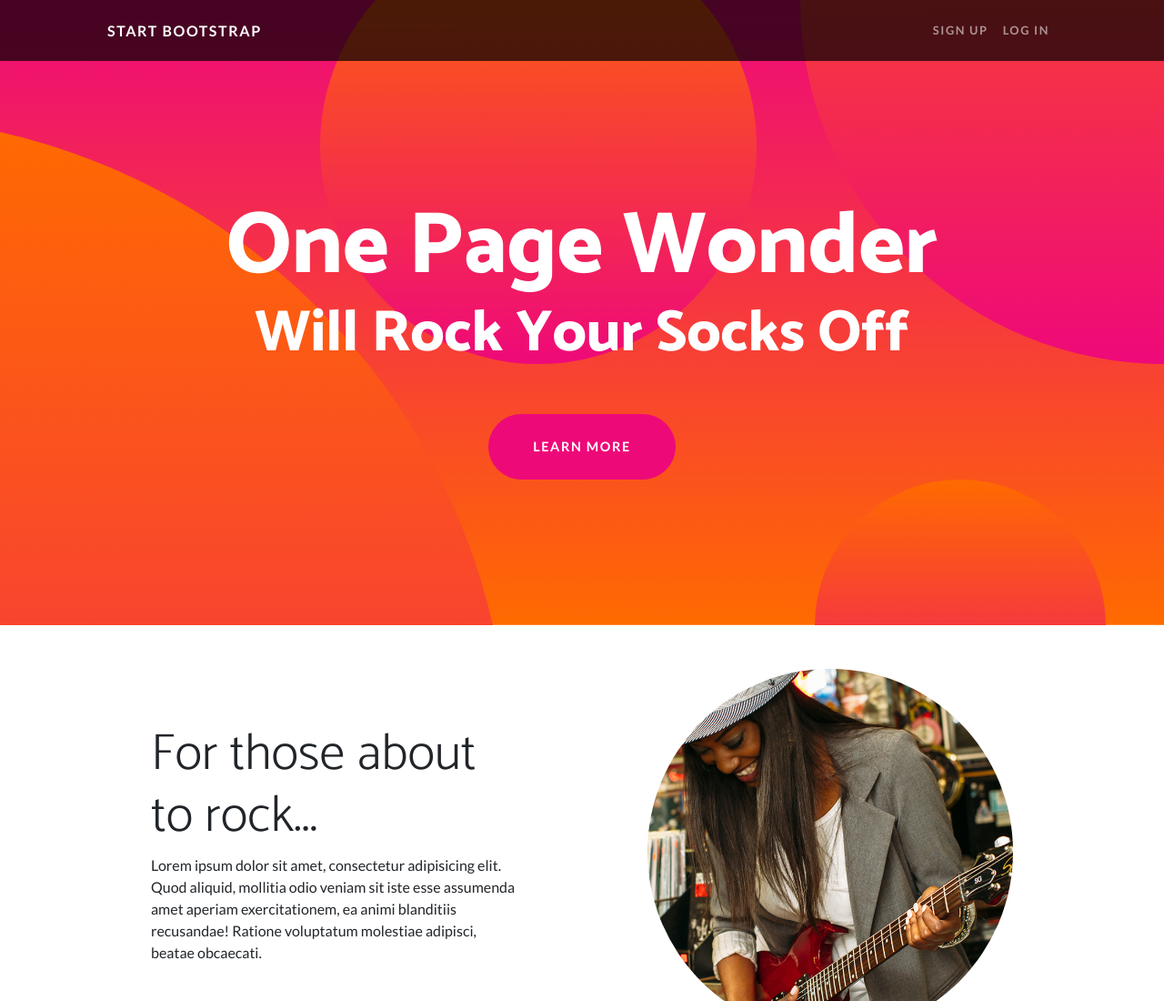
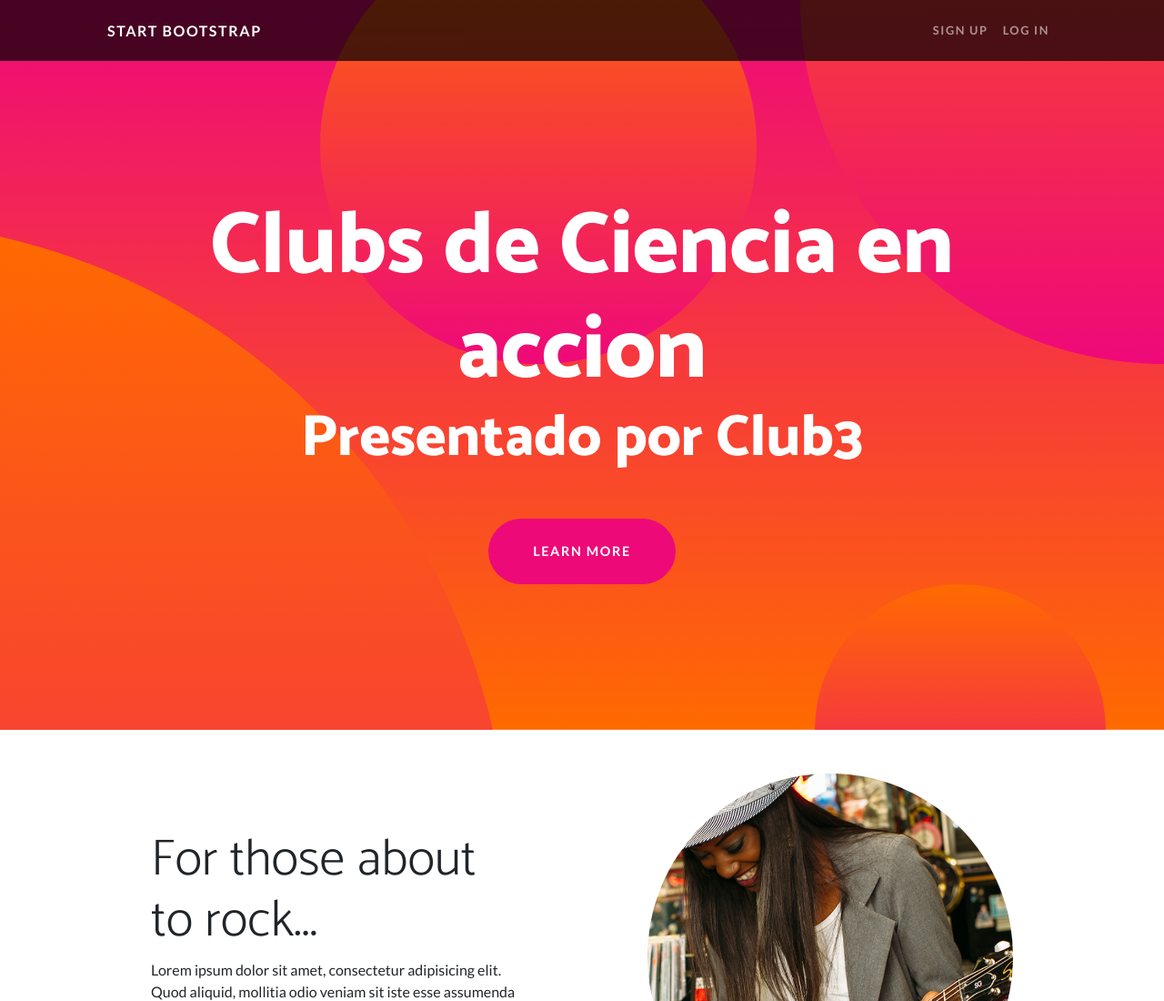
Before and after one commit to andrebije/prueba1-, a plain HTML site: page index.html in a window 1280 px wide. Shown: the top 1100 px of the page at 91% size. Drawn offline with nearby package versions, Linux system fonts and the light colour scheme; files that its build step writes are made by us from their sources; files whose address does not match are found by name.

Commit message:
Update index.html

```diff
--- a/index.html
+++ b/index.html
@@ -33,8 +33,8 @@
         <header class="masthead text-center text-white">
             <div class="masthead-content">
                 <div class="container px-5">
-                    <h1 class="masthead-heading mb-0">One Page Wonder</h1>
-                    <h2 class="masthead-subheading mb-0">Will Rock Your Socks Off</h2>
+                    <h1 class="masthead-heading mb-0">Clubs de Ciencia en accion</h1>
+                    <h2 class="masthead-subheading mb-0">Presentado por Club3</h2>
                     <a class="btn btn-primary btn-xl rounded-pill mt-5" href="#scroll">Learn More</a>
                 </div>
             </div>
```
